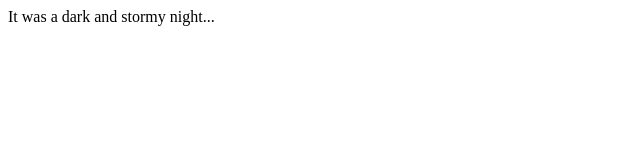
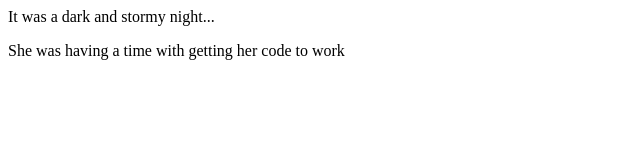
Before and after one commit to Dakota2525/fireside-story, a plain HTML site: page index.html in a window 1280 px wide. Shown: the whole page, without its empty margins (0-640 px from the left). Drawn offline with Linux system fonts and the light colour scheme.

Commit message:
added second line of story

```diff
--- a/index.html
+++ b/index.html
@@ -1,5 +1,6 @@
 <html>
     <body>
       <p>It was a dark and stormy night...</p>
+      <p>She was having a time with getting her code to work</p>
     </body>
   </html>
```
